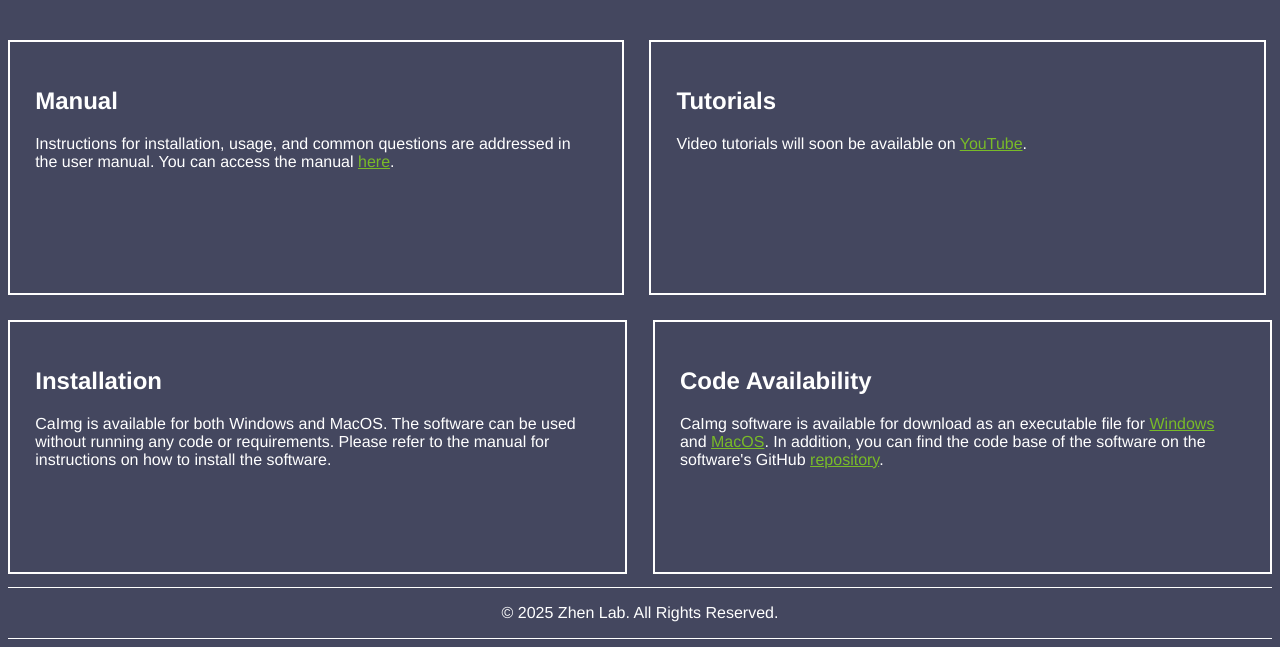
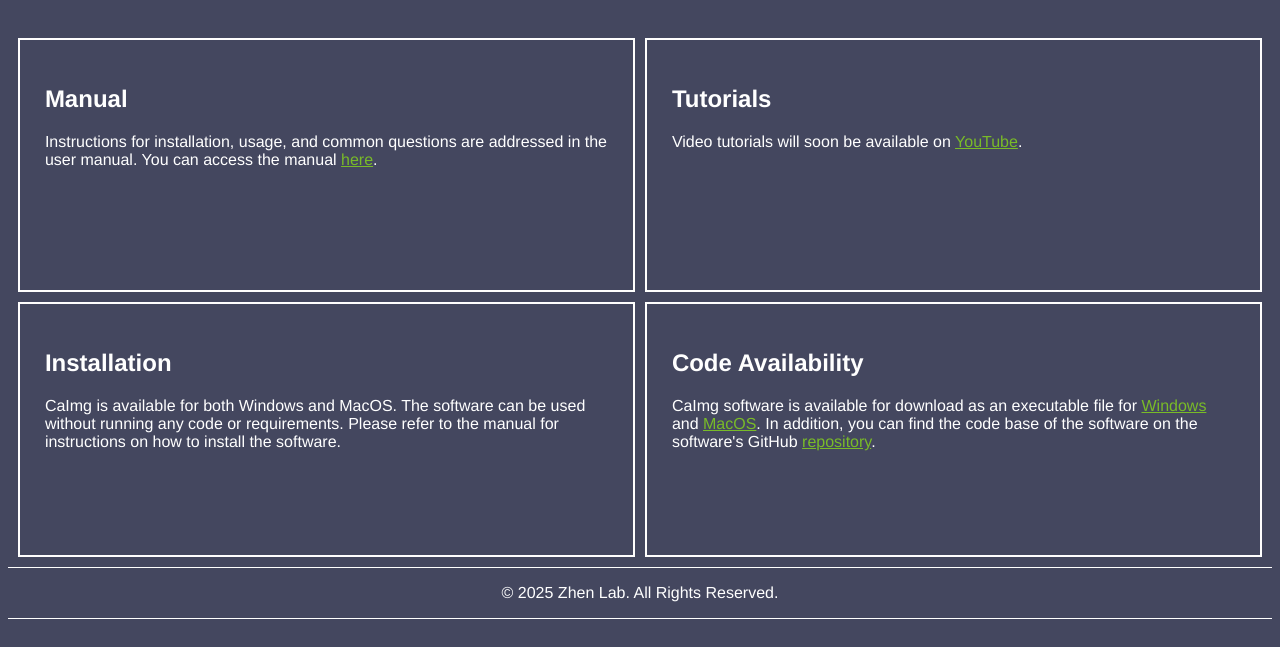
Before and after one commit to Mohaddadnia/CaImg-Web, a plain HTML site: page index.html in a window 1280 px wide. Shown: the part 733-1380 px from the top of the page. Drawn offline with Linux system fonts and the light colour scheme.

Commit message:
Fixed cells

```diff
--- a/index.html
+++ b/index.html
@@ -40,6 +40,7 @@
             </div>
 
             <div class="wrap">
+                <div class="row">
                     <div class="install">
                         <h2>Manual</h2>
                         <p>
@@ -58,7 +59,7 @@
                     </div>
                 </div>
 
-            <div class="wrap">
+                <div class="row">
                     <div class="install">
                         <h2>Installation</h2>
                         <p>
@@ -77,6 +78,7 @@
                             In addition, you can find the code base of the software on the software's GitHub
                             <a href="https://github.com/Mohaddadnia/CaImg-GUI">repository</a>.
                         </p>
+                    </div>
                 </div>
             </div>
 
@@ -228,7 +230,12 @@
         }
 
         .wrap {
-            display: inline-flex;
+            display: table;
+            border-collapse: separate;
+            border-spacing: 10px;
+        }
+        .row {
+            display: table-row;
         }
 
         .tutorial {
@@ -250,6 +257,7 @@
         }
 
         .install {
+            display: table-cell;
             width: 45%;
             overflow: hidden;
             border: 2px solid;
@@ -260,6 +268,7 @@
         }
 
         .code {
+            display: table-cell;
             width: 45%;
             overflow: hidden;
             border: 2px solid;
```
Lines whose indentation alone changed are shown as unchanged.
